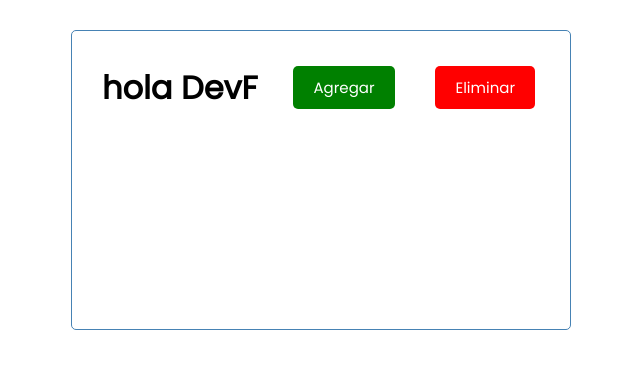
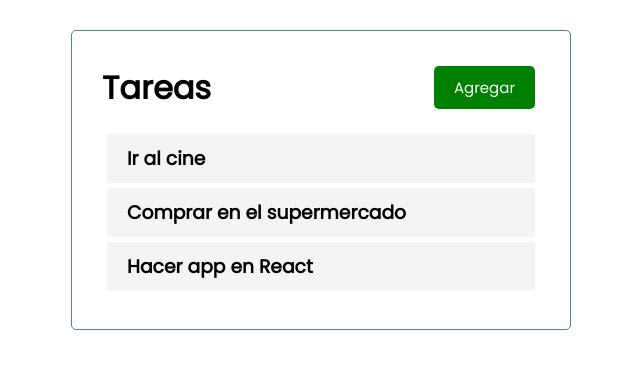
Before and after one commit to edgar-merida/vite_project, a React (Vite) app: page / in a window 1280 px wide. Shown: the top 368 px of the page, without its empty margins (319-959 px from the left). Built offline with nearby package versions, Linux system fonts and the light colour scheme.

Commit message:
agregando tareas y componentes

```diff
--- a/src/App.jsx
+++ b/src/App.jsx
@@ -1,11 +1,36 @@
+import { useState } from 'react';
 import Header from "./components/Header"
+import Tasks from "./components/Tasks"
 
 function App() {
+
+  const [tasks, setTasks] = useState ([
+
+    {
+        id: 1,
+        texto: 'Ir al cine',
+        fecha: '02 de Febrero de 2022',
+        terminado: true,
+    },
+    {
+        id: 2,
+        texto: 'Comprar en el supermercado',
+        fecha: '10 de febrero de 2022',
+        terminado: false,
+    },
+    {
+        id: 3,
+        texto: 'Hacer app en React',
+        fecha: '11 de febrero de 2022',
+        terminado: false,
+    }
+])
 
 
   return (
     <div className="container">
-      <Header title='hola DevF' />
+      <Header title='Tareas' />
+      <Tasks tasks={tasks} />
     </div>
   )
 }
--- a/src/components/Header.jsx
+++ b/src/components/Header.jsx
@@ -17,7 +17,7 @@ const eliminar = () => {
     <header className='header'>
       <h1>{title}</h1>
       <Button color='green' text='Agregar' onClick={agregar}/>
-      <Button color='red' text='Eliminar' onClick={eliminar}/>
+
 
     </header>
   );
--- /dev/null
+++ b/src/components/Task.jsx
@@ -0,0 +1,12 @@
+
+
+const Task = ({task}) => {
+
+    return (
+        <div className="task">
+            <h3>{task.texto}</h3>
+        </div>
+    );
+};
+
+export default Task;
--- /dev/null
+++ b/src/components/Tasks.jsx
@@ -0,0 +1,15 @@
+import Task from "./Task";
+
+const Tasks = ({tasks}) => {
+
+
+    return (
+        <div>
+
+            {tasks.map((task) => (
+            <Task key={task.id} task={task}/>
+            ))}
+        </div>)
+};
+
+export default Tasks;
```
